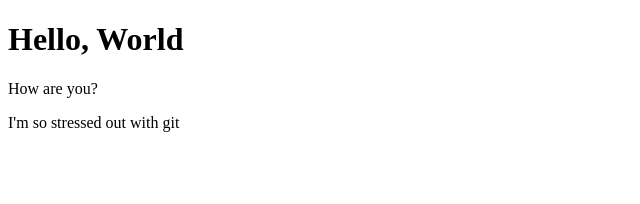
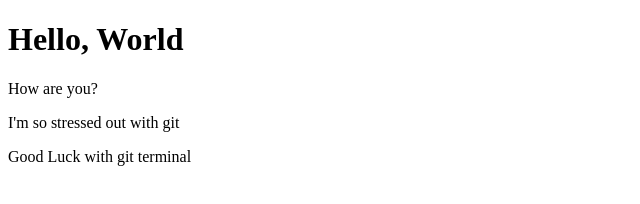
Before and after one commit to DevKola/Microverse-test1, a plain HTML site: page index.html in a window 1280 px wide. Shown: the whole page, without its empty margins (0-640 px from the left). Drawn offline with Linux system fonts and the light colour scheme.

Commit message:
Updated index

```diff
--- a/index.html
+++ b/index.html
@@ -10,5 +10,6 @@
   <h1>Hello, World</h1>
   <p>How are you?</p>
   <p>I'm so stressed out with git</p>
+  <p>Good Luck with git terminal</p>
 </body>
 </html>
```
